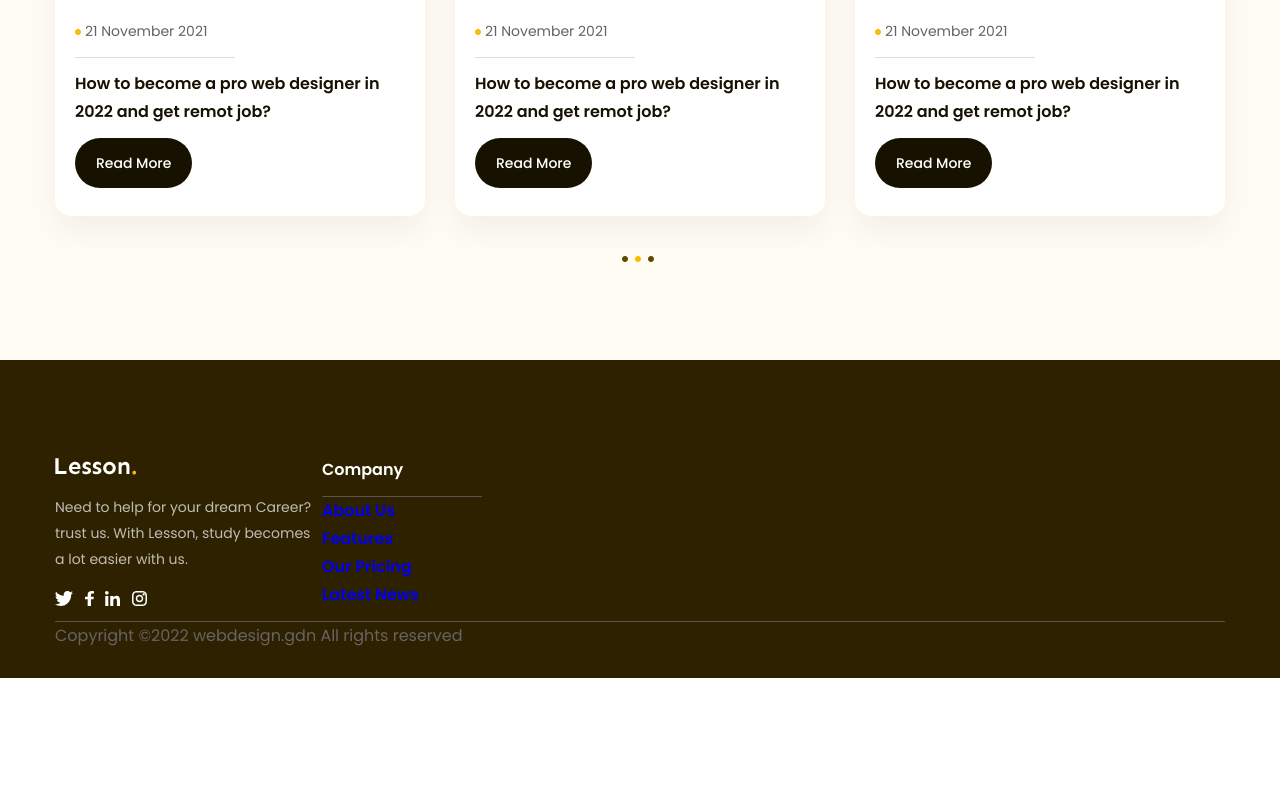
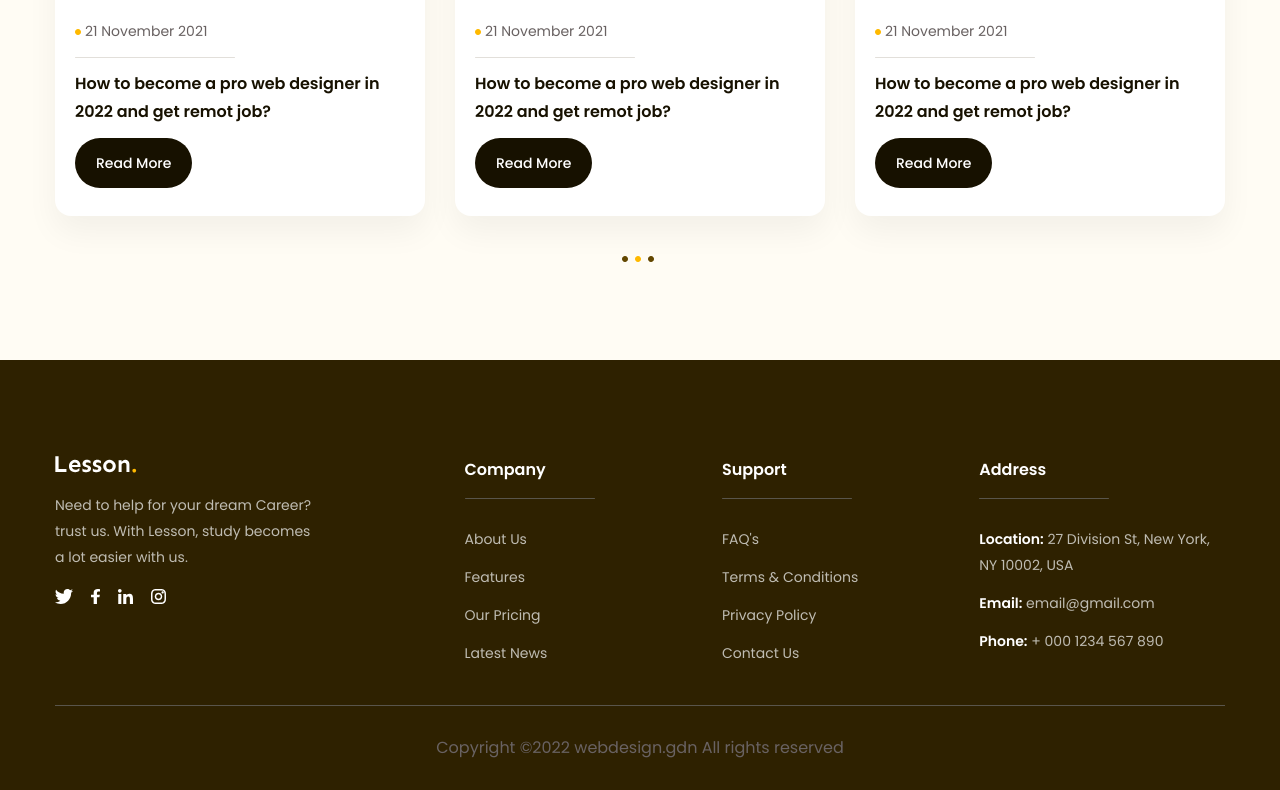
Before and after one commit to tuananh999/F8-project-02, a plain HTML site: page index.html in a window 1280 px wide. Shown: the part 4497-5287 px from the top of the page. Before the commit the page ends 5175 px from the top, so only its background shows below. Drawn offline with Linux system fonts and the light colour scheme.

Commit message:
Update Footer

```diff
--- a/asset/css/styles.css
+++ b/asset/css/styles.css
@@ -718,14 +718,16 @@ p {
 
 .footer .row {
     display: flex;
-    align-items: center;
+    border-bottom: 1px solid #59554B;
+    padding-bottom: 38px;
 }
 
 .footer .row .column-1 {
-    width: 267px;
+    width: 35%;
 }
 
-.footer .row p {
+.footer .column-1 p {
+    max-width: 267px;
     margin-top: 18px;
     color: #BFBCB2;
     font-size: 1.4rem;
@@ -737,13 +739,16 @@ p {
 
 .footer .network-icon {
     margin-top: 18px;
+    display: flex;
+    gap: 18px
 }
 
-.network-icon .icon {
-    margin-right: 9px;
+
+.footer .column-2 {
+    width: 22%;
 }
 
-.footer .row .column-2 {
+.footer .column-2 h3 {
     color: #FFF;
     font-size: 1.6rem;
     font-weight: 600;
@@ -752,9 +757,39 @@ p {
 }
 
 .footer .column-2 .line {
-    margin-top: 12px;
-    width: 160px;
+    margin-top: 14px;
+    width: 130px;
     height: 1px;
     border-radius: 0.5px;
     background: #59554B;
 }
+
+.footer .column-2 ul {
+    margin-top: 28px;
+}
+
+.footer .column-2 ul li:nth-child(n+2) {
+    margin-top: 12px;
+}
+
+.column-2 li a {
+    color: #BFBCB2;
+    font-size: 1.4rem;
+    font-weight: 400;
+    line-height: 1.85; /* 185.714% */
+}
+
+.footer .list strong {
+    font-weight: 600;
+    color: #fff;
+}
+
+.column-4 {
+    max-width: 21%;
+}
+
+
+.footer .copyright {
+    text-align: center;
+    margin-top: 28px;
+}
--- a/index.html
+++ b/index.html
@@ -26,16 +26,16 @@
                 <nav class="nav">
                     <ul>
                         <li class="active">
-                            <a href="">Home</a>
+                            <a href="#!">Home</a>
                         </li>
                         <li class="">
-                            <a href="">Courses</a>
+                            <a href="#!">Courses</a>
                         </li>
                         <li class="">
-                            <a href="">Pricing</a>
+                            <a href="#!">Pricing</a>
                         </li>
                         <li class="">
-                            <a href="">Reviews</a>
+                            <a href="#!">Reviews</a>
                         </li>
                     </ul>
                 </nav>
@@ -349,7 +349,7 @@
                         </div>
                     </div>
                     <div class="column-2">
-                        <h3>Company</h3>
+                       <h3>Company</h3>
                         <div class="line"></div>
                         <ul>
                             <li>
@@ -366,11 +366,42 @@
                             </li>
                         </ul>
                     </div>
-                    <div class="column"></div>
-                    <div class="column"></div>
+                    <div class="column-2">
+                        <h3>Support</h3>
+                        <div class="line"></div>
+                        <ul>
+                            <li>
+                                <a href="#!">FAQ's</a>
+                            </li>
+                            <li>
+                                <a href="#!">Terms & Conditions</a>
+                            </li>
+                            <li>
+                                <a href="#!">Privacy Policy</a>
+                            </li>
+                            <li>
+                                <a href="#!">Contact Us</a>
+                            </li>
+                        </ul>
+                    </div>
+                    <div class="column-2 column-4">
+                        <h3>Address</h3>
+                        <div class="line"></div>
+                        <ul class="list">
+                            <li>
+                                <a href="#!"><strong>Location:</strong> 27 Division St, New York, NY 10002, USA</a>
+                            </li>
+                            <li>
+                                <a href="#!">
+                                    <strong>Email:</strong> email@gmail.com</a>
+                            </li>
+                            <li>
+                                <a href="#!"><strong>Phone:</strong> + 000 1234 567 890</a>
+                            </li>
+                        </ul>
+                    </div>
                 </div>
-                <div class="line"></div>
-                <p>Copyright ©2022 webdesign.gdn All rights reserved</p>
+                <p class="copyright">Copyright ©2022 webdesign.gdn All rights reserved</p>
             </div>
         </div>
     </footer>
```
